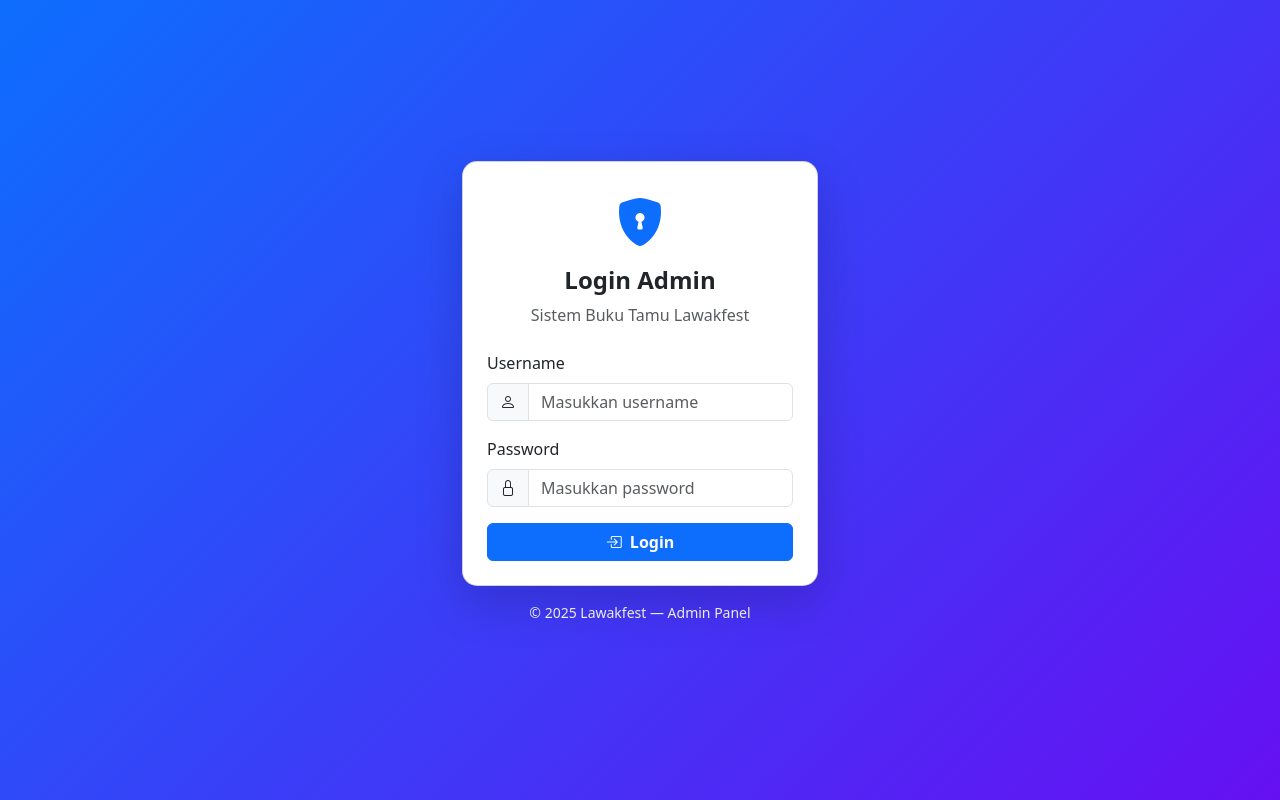
After one commit to ReziBisma/BukuTamu, a PHP site: page /login.php in a window 1280 px wide. The commit adds this page. Run offline with PHP 8.4, Linux system fonts and the light colour scheme.

Commit message:
login for admin

```diff
--- a/public/beli_tiket.php
+++ b/public/beli_tiket.php
@@ -45,7 +45,7 @@ if ($_SERVER['REQUEST_METHOD'] === 'POST') {
 
     $config = Configuration::getDefaultConfiguration()->setApiKey(
     'api-key',
-    'api key mu'
+    'apikey kalian'
 );
 
 $apiInstance = new TransactionalEmailsApi(
--- a/public/export_import.php
+++ b/public/export_import.php
@@ -1,8 +1,8 @@
 <?php
+require __DIR__ . '/../src/middleware/auth_admin.php';
 require __DIR__ . '/../vendor/autoload.php';
 require __DIR__ . '/../src/config/koneksi.php';
 require __DIR__ . '/../src/lib/cipher.php'; // diperlukan oleh view_manage
-session_start();
 
 use Endroid\QrCode\QrCode;
 use Endroid\QrCode\Writer\PngWriter;
--- /dev/null
+++ b/public/generate_hash.php
@@ -0,0 +1,3 @@
+<?php
+$password = "admin123";
+echo password_hash($password, PASSWORD_DEFAULT);
--- /dev/null
+++ b/public/login.php
@@ -0,0 +1,92 @@
+<?php
+session_start();
+
+// setelah login berhasil
+$_SESSION['login'] = true;
+$_SESSION['role'] = 'admin';
+
+
+?>
+<!DOCTYPE html>
+<html lang="id">
+<head>
+    <meta charset="UTF-8">
+    <title>Login Admin | Lawakfest</title>
+    <meta name="viewport" content="width=device-width, initial-scale=1">
+
+    <!-- Bootstrap -->
+    <link href="https://cdn.jsdelivr.net/npm/bootstrap@5.3.2/dist/css/bootstrap.min.css" rel="stylesheet">
+    <link href="https://cdn.jsdelivr.net/npm/bootstrap-icons@1.11.1/font/bootstrap-icons.css" rel="stylesheet">
+
+    <style>
+        body {
+            background: linear-gradient(135deg, #0d6efd, #6610f2);
+            min-height: 100vh;
+        }
+        .login-card {
+            border-radius: 15px;
+        }
+    </style>
+</head>
+<body class="d-flex align-items-center justify-content-center">
+
+<div class="container">
+    <div class="row justify-content-center">
+        <div class="col-md-5 col-lg-4">
+            <div class="card shadow-lg login-card">
+                <div class="card-body p-4">
+
+                    <!-- Judul -->
+                    <div class="text-center mb-4">
+                        <i class="bi bi-shield-lock-fill text-primary" style="font-size: 3rem;"></i>
+                        <h4 class="mt-2 fw-bold">Login Admin</h4>
+                        <p class="text-muted mb-0">Sistem Buku Tamu Lawakfest</p>
+                    </div>
+
+                    <!-- Pesan Error -->
+                    <?php if (isset($_GET['error'])): ?>
+                        <div class="alert alert-danger text-center">
+                            Username atau password salah
+                        </div>
+                    <?php endif; ?>
+
+                    <!-- Form Login -->
+                    <form action="login_proses.php" method="POST">
+                        <div class="mb-3">
+                            <label class="form-label">Username</label>
+                            <div class="input-group">
+                                <span class="input-group-text">
+                                    <i class="bi bi-person"></i>
+                                </span>
+                                <input type="text" name="username" class="form-control" placeholder="Masukkan username" required>
+                            </div>
+                        </div>
+
+                        <div class="mb-3">
+                            <label class="form-label">Password</label>
+                            <div class="input-group">
+                                <span class="input-group-text">
+                                    <i class="bi bi-lock"></i>
+                                </span>
+                                <input type="password" name="password" class="form-control" placeholder="Masukkan password" required>
+                            </div>
+                        </div>
+
+                        <button type="submit" class="btn btn-primary w-100 fw-semibold">
+                            <i class="bi bi-box-arrow-in-right me-1"></i> Login
+                        </button>
+                    </form>
+
+                </div>
+            </div>
+
+            <!-- Footer kecil -->
+            <p class="text-center text-light mt-3 small">
+                © <?= date('Y') ?> Lawakfest — Admin Panel
+            </p>
+        </div>
+    </div>
+</div>
+
+</body>
+</html>
--- a/public/scan.php
+++ b/public/scan.php
@@ -1,5 +1,5 @@
 <?php
-session_start();
+require __DIR__ . '/../src/middleware/auth_admin.php';
 ?>
 <?php include __DIR__ . '/../src/views/partials/_header.php'; ?>
 <?php include __DIR__ . '/../src/views/partials/_sidebar.php'; ?>
```
Also changed, not shown: public/login_proses.php (added, +25 -0 lines), public/logout.php (added, +24 -0 lines), src/middleware/auth_admin.php (added, +7 -0 lines), src/views/partials/_sidebar.php (+47 -14 lines).
